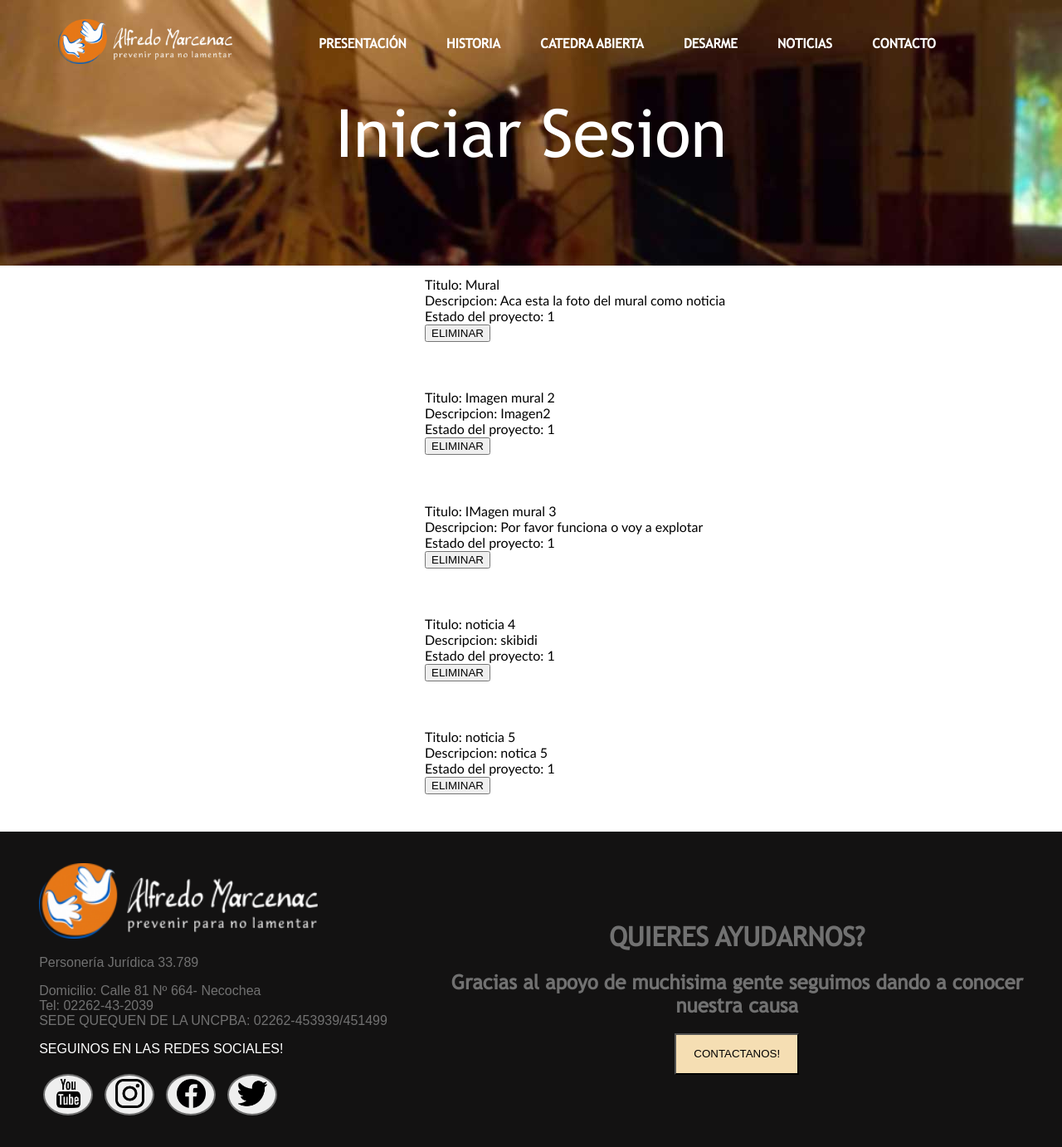
After one commit to TocinoTets/Pagina-marcenac, a PHP site: page /php/Noticias/mostrarNoticias.php in a window 1280 px wide. The commit adds this page. Shown: the whole page at 83% size. Run offline with PHP 8.4, Linux system fonts and the light colour scheme; data comes from the database, SQL or seed files in the repository.

Commit message:
noticias y sesiones
pancho re tonto es main naafiri

```diff
--- a/Pagina/acciones_realizadas.php
+++ b/Pagina/acciones_realizadas.php
@@ -13,7 +13,9 @@
     <main>
 
       <?php
-
+        if(isset($_SESSION)){
+            mysqli_close($conexion);//se cierra la conexion a la base de datos
+          }
         require ("php/Maqueta/header.php");
 
         ?>
--- a/Pagina/catedraAbierta.php
+++ b/Pagina/catedraAbierta.php
@@ -11,7 +11,9 @@
 </head>
 <body>
     <?php
-
+       if(isset($_SESSION)){
+        mysqli_close($conexion);//se cierra la conexion a la base de datos
+      }
        require ("php/Maqueta/header.php");
 
     ?>
--- a/Pagina/contacto.php
+++ b/Pagina/contacto.php
@@ -15,7 +15,9 @@
     <main>
 
       <?php
-
+       if(isset($_SESSION)){
+        mysqli_close($conexion);//se cierra la conexion a la base de datos
+      }
        require ("php/Maqueta/header.php");
 
         ?>
--- a/Pagina/diplomatura.php
+++ b/Pagina/diplomatura.php
@@ -11,6 +11,9 @@
 </head>
 <body>
     <?php
+    if(isset($_SESSION)){
+        mysqli_close($conexion);//se cierra la conexion a la base de datos
+      }
        require ("php/Maqueta/header.php")
 
        ?>
--- a/Pagina/index.php
+++ b/Pagina/index.php
@@ -12,7 +12,9 @@
     <main>
 
       <?php
-
+       if(isset($_SESSION)){
+        mysqli_close($conexion);//se cierra la conexion a la base de datos
+      }
        require ("php/Maqueta/header.php");
 
         ?>
--- a/Pagina/mural.php
+++ b/Pagina/mural.php
@@ -13,6 +13,9 @@
     <main>
 
       <?php
+      if(isset($_SESSION)){
+        mysqli_close($conexion);//se cierra la conexion a la base de datos
+      }
 
        require ("php/Maqueta/header.php");
 
--- a/Pagina/noticias.php
+++ b/Pagina/noticias.php
@@ -11,7 +11,9 @@
 </head>
 <body>
         <?php
-
+       if(isset($_SESSION)){
+        mysqli_close($conexion);//se cierra la conexion a la base de datos
+      }
         require ("php/Maqueta/header.php");
 
         ?>
--- /dev/null
+++ b/Pagina/php/Maqueta/footer2.php
@@ -0,0 +1,27 @@
+<?php
+
+echo "
+<footer>
+
+      <div class='informacion'>
+      <img src='../../imagenes/Logo/logo_asociacion_blanco-300x76.png' id='logo'>
+        <p>Personería Jurídica 33.789</p>
+        <p>Domicilio: Calle 81 Nº 664- Necochea<br>
+          Tel: 02262-43-2039<br>
+          SEDE QUEQUEN DE LA UNCPBA: 02262-453939/451499</p>
+        <p>SEGUINOS EN LAS REDES SOCIALES!</p>
+
+        <a href='https://www.youtube.com/watch?v=qq4NaT9dXwM&ab_channel=NaisenlarProducciones'><button id='logo_youtube'><img src='../../imagenes/Redes/youtube.png' alt='' ></button></a>
+        <a href='https://www.instagram.com/alfredomarcenac/'><button id='logo_instagram'><img src='../../imagenes/Redes/instagram.png' alt='' ></button></a>
+        <a href='https://www.facebook.com/asocalfredo.marcenac'><button id='logo_facebock'><img src='../../imagenes/Redes/facebock.png' alt='' ></button></a>
+        <a href='https://x.com/AlfredoMarcenac'><button id='logo_twitter'><img src='../../imagenes/Redes/twitter.png' alt='' ></button></a>
+
+      </div>
+      <div class='contacto'>
+        <h1>QUIERES AYUDARNOS?</h1>
+        <h2>Gracias al apoyo de muchisima gente seguimos dando a conocer<br>nuestra causa</h2>
+        <a href='contacto.php'><button>CONTACTANOS!</button></a>
+      </div>
+    </footer>"
+
+?>
--- /dev/null
+++ b/Pagina/php/Maqueta/header2.php
@@ -0,0 +1,34 @@
+<?php
+
+echo "<header class='site-header'>
+
+<div class='logo'>
+  <a href='../../index.php'><img src='../../imagenes/Logo/logo_asociacion_blanco-300x76.png'></a>
+</div>
+
+<div class='botones' id='desplegable'>
+  <ul>
+    <li><b><a href='../../presentacion.php'>PRESENTACIÓN</a></b></li>
+    <li><b><a href='../../acciones_realizadas.php'>HISTORIA</a></b></li>
+    <li><b><a href='../../catedraAbierta.php'>CATEDRA ABIERTA</a></b></li>
+    <li><b><a href='../../desarme.php'>DESARME</a></b></li>
+    <li><b><a href='../../noticias.php'>NOTICIAS</a></b></li>
+    <li><b><a href='../../contacto.php'>CONTACTO</a></b></li>
+  </ul>
+</div>
+<button class='menuH' onclick='desplegar()'>
+      <spam class='bar'></a></spam>
+      <spam class='bar'></a></spam>
+      <spam class='bar'></a></spam>
+  </button>
+</header>
+<script>
+function desplegar() {
+    var menu = document.getElementById('desplegable');
+    header.classList.toggle('headerBG');
+    menu.classList.toggle('click');
+  }
+</script>
+"
+
+?>
--- a/Pagina/php/Noticias/formLogin.php
+++ b/Pagina/php/Noticias/formLogin.php
@@ -11,7 +11,7 @@
 
         <?php
 
-       require ("../Maqueta/header.php");
+       require ("../Maqueta/header2.php");
 
       ?>
       <main>
@@ -37,7 +37,7 @@
 
             echo'<main>';
 
-        require ("../Maqueta/footer.php");
+        require ("../Maqueta/footer2.php");
 
     ?>
      <script src="../../js/js.js" defer></script>
--- /dev/null
+++ b/Pagina/php/Noticias/mostrarNoticias.php
@@ -0,0 +1,63 @@
+<!DOCTYPE html>
+<html lang="en">
+<head>
+    <meta charset="UTF-8">
+    <meta name="viewport" content="width=device-width, initial-scale=1.0">
+    <title>Document</title>
+    <link rel="stylesheet" href="../../estilos/portada.css">
+    <link rel="stylesheet" href="../../estilos/maqueta.css">
+</head>
+<body>
+    <?php
+    require ("../Maqueta/header2.php");
+    ?>
+    <main>
+    <div class="portada" style="background-image:URL('../../imagenes/Portada/slider-a.jpg')">
+        <p>Iniciar Sesion</p>
+      </div>
+    <?php
+    // session_start();
+    // if(isset($_SESSION['tipoUsuario']))
+    // {
+
+    // }else{
+    //     header("Location: ../../index.php");
+    // }
+
+    include_once("../conexion.php");
+
+    $sql = "SELECT * FROM noticias";
+
+    $respuesta = mysqli_query($conexion, $sql);
+
+    if(mysqli_num_rows($respuesta))
+        {
+
+            while($fila = mysqli_fetch_assoc($respuesta))
+            {
+                echo '
+                <div style="margin-left:40%; margin-bottom: 2%; margin-top: 1%;">
+                    <label>Titulo:</label>
+                    <label>'.$fila['tituloNoticia'].'</label>
+                    <br>
+                    <label>Descripcion:</label>
+                    <label>'.$fila['descripcionNoticia'].'</label>
+                    <br>
+                    <label>Estado del proyecto:</label>
+                    <label>'.$fila['Estado'].'</label>
+                    <br>
+                    <form action="eliminarNoticia.php" method="post">
+                        <input type="hidden" name="idNoticia" value="'.$fila['idNoticia'].'">
+                        <input type="submit" value="ELIMINAR">
+                    </form>
+                </div>
+                <br>';
+            }
+        }
+        echo '</main>';
+        require ("../Maqueta/footer2.php");
+    ?>
+
+    <script src="../../js/js.js" defer></script>
+</body>
+</html>
--- a/Pagina/presentacion.php
+++ b/Pagina/presentacion.php
@@ -11,6 +11,9 @@
 </head>
 <body>
     <?php
+    if(isset($_SESSION)){
+        mysqli_close($conexion);//se cierra la conexion a la base de datos
+      }
         require ("php/Maqueta/header.php");
     ?>
 
```
Also changed, not shown: Pagina/desarme.php (+9 -5 lines), Pagina/php/Maqueta/footer.php (+5 -5 lines), Pagina/php/Noticias/cargarNoticia.php (+6 -2 lines), Pagina/php/Noticias/eliminarNoticia.php (added, +16 -0 lines).
